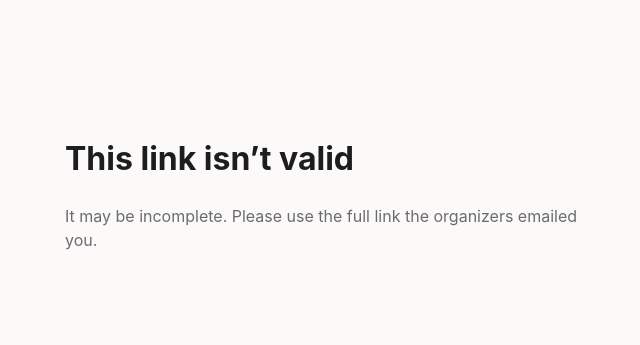
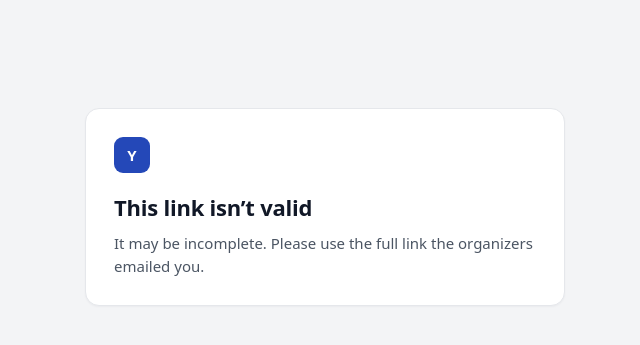
Before and after one commit to Comesana73/juancomesana.org, a Jekyll site: the page rec/yep/review/index.html, which Jekyll copies as it is, in a window 1280 px wide. Shown: the top 345 px of the page, without its empty margins (315-955 px from the left). Built offline with Jekyll 4.4.1, drawn with Linux system fonts in a browser that asks for light colours.

Commit message:
YEP Review loader: allow the Manrope font (Google Fonts) and restyle the notices
Co-Authored-By: Claude Opus 5.5 <noreply@anthropic.com>

```diff
--- a/rec/yep/review/index.html
+++ b/rec/yep/review/index.html
@@ -6,21 +6,28 @@
 <meta name="robots" content="noindex, nofollow, noarchive">
 <meta name="referrer" content="no-referrer">
 <!-- The page may only talk to Google's Apps Script servers, plus cdnjs for the pinned PDF
-     reader (loaded with integrity checks). Inline scripts are needed because the role's
+     reader (loaded with integrity checks) and Google Fonts for the typeface. Inline scripts are needed because the role's
      interface arrives from the server after the link is checked. -->
-<meta http-equiv="Content-Security-Policy" content="default-src 'none'; script-src 'unsafe-inline' https://cdnjs.cloudflare.com; style-src 'unsafe-inline'; connect-src https://script.google.com https://script.googleusercontent.com https://cdnjs.cloudflare.com; worker-src blob:; img-src data: blob:; base-uri 'none'; form-action 'none'; object-src 'none'">
+<meta http-equiv="Content-Security-Policy" content="default-src 'none'; script-src 'unsafe-inline' https://cdnjs.cloudflare.com; style-src 'unsafe-inline' https://fonts.googleapis.com; font-src https://fonts.gstatic.com; connect-src https://script.google.com https://script.googleusercontent.com https://cdnjs.cloudflare.com; worker-src blob:; img-src data: blob:; base-uri 'none'; form-action 'none'; object-src 'none'">
 <title>YEP Review</title>
+<link rel="stylesheet" href="https://fonts.googleapis.com/css2?family=Manrope:wght@400;500;600;700&display=swap">
 <style>
-  :root { --bg: #fbfaf8; --text: #1d1d1f; --muted: #6b6b70; }
-  @media (prefers-color-scheme: dark) { :root { --bg: #161618; --text: #ececee; --muted: #9a9aa2; } }
-  body { margin: 0; background: var(--bg); color: var(--text);
-         font-family: -apple-system, BlinkMacSystemFont, "Segoe UI", Roboto, Helvetica, Arial, sans-serif; line-height: 1.5; }
-  .notice { max-width: 520px; margin: 15vh auto 0; padding: 0 16px; }
-  .notice p { color: var(--muted); }
+  :root { --ground: #F3F4F6; --surface: #FFFFFF; --border: #E5E7EB; --text: #111827; --muted: #4B5563; --accent: #2448B8; --on-accent: #FFFFFF; --track: #E5E7EB; --subtle: #F9FAFB; }
+  @media (prefers-color-scheme: dark) { :root { --ground: #0F1115; --surface: #171A21; --border: #2A2F3A; --text: #E8EAEE; --muted: #A3AAB6; --accent: #8EA6FF; --on-accent: #0B1533; --track: #2A2F3A; --subtle: #1C2028; } }
+  body { margin: 0; background: var(--ground); color: var(--text);
+         font-family: Manrope, system-ui, -apple-system, BlinkMacSystemFont, "Segoe UI", Roboto, Helvetica, Arial, sans-serif; font-size: 15px; line-height: 1.5; }
+  .notice { max-width: 480px; margin: 12vh auto 0; padding: 0 16px; }
+  .notice-card { background: var(--surface); border: 1px solid var(--border); border-radius: 14px; padding: 28px; box-shadow: 0 1px 2px rgba(17,24,39,.04); }
+  .mark { width: 36px; height: 36px; border-radius: 9px; background: var(--accent); color: var(--on-accent); display: flex; align-items: center; justify-content: center; font-weight: 700; margin-bottom: 18px; }
+  .notice h1 { font-size: 22px; margin: 0 0 8px; letter-spacing: -0.01em; }
+  .notice p { color: var(--muted); margin: 0; }
+  .skel { display: block; height: 12px; border-radius: 6px; margin-top: 12px; background: linear-gradient(90deg, var(--track), var(--subtle), var(--track)); background-size: 200% 100%; animation: shimmer 1.3s ease-in-out infinite; }
+  @keyframes shimmer { from { background-position: 100% 0; } to { background-position: -100% 0; } }
+  @media (prefers-reduced-motion: reduce) { .skel { animation: none; } }
 </style>
 </head>
 <body>
-<div id="app"><div class="notice"><p>Loading…</p></div></div>
+<div id="app"><div class="notice"><div class="notice-card" aria-busy="true"><div class="mark" aria-hidden="true">Y</div><p>Loading YEP Review…</p><span class="skel" style="width:80%"></span><span class="skel" style="width:55%"></span></div></div></div>
 <script>
 /*
  * YEP Review loader. This is the only public part of the app: it reads the private code
@@ -38,7 +45,7 @@
   });
 
   function notice(title, text) {
-    app.innerHTML = '<div class="notice"><h1></h1><p></p></div>';
+    app.innerHTML = '<div class="notice"><div class="notice-card"><div class="mark" aria-hidden="true">Y</div><h1></h1><p></p></div></div>';
     app.querySelector('h1').textContent = title;
     app.querySelector('p').textContent = text;
   }
```
